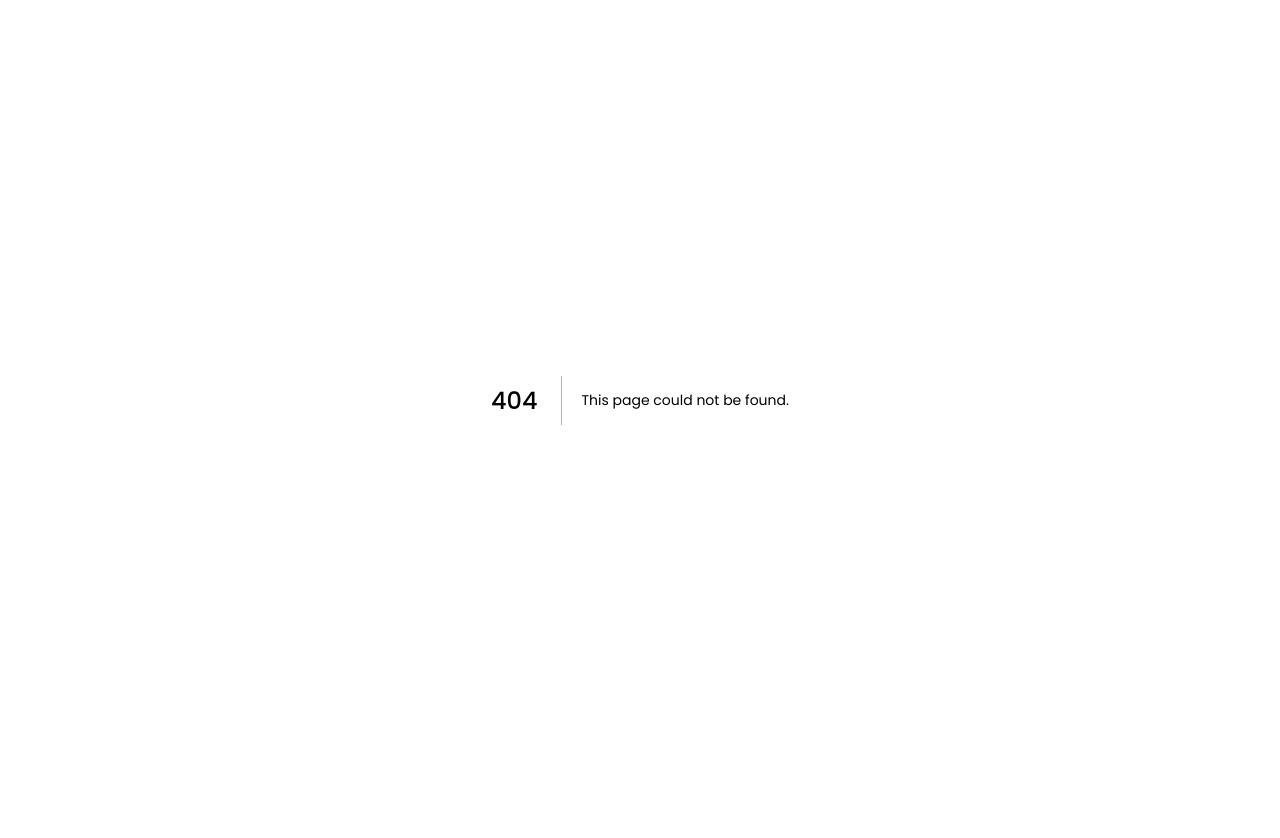
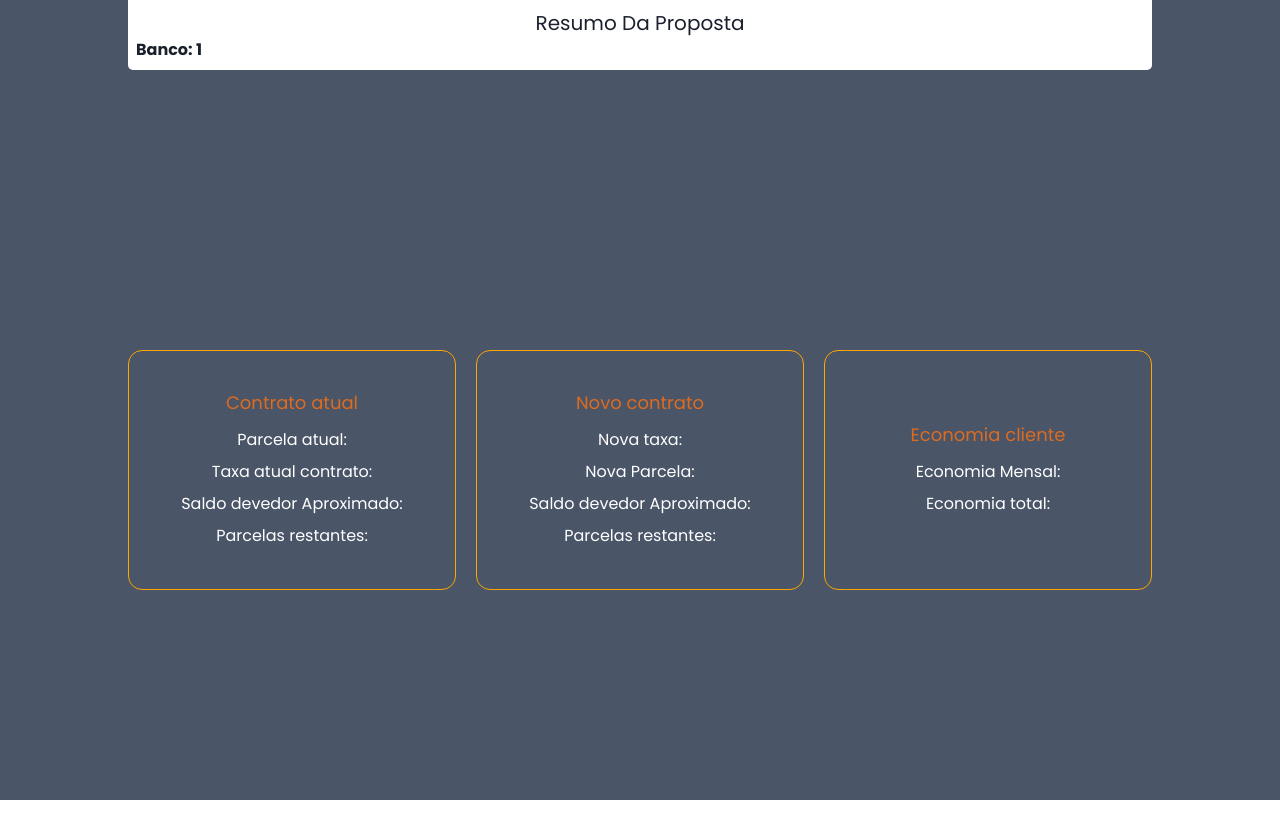
Before and after one commit to qualiconsig/calculadora, a Next.js app: page /calculator/page/1 in a window 1280 px wide. Before the commit this address had no page. Shown: the top 838 px of the page. Before the commit the page ends 800 px from the top, so only its background shows below. Built offline with nearby package versions, Linux system fonts and the light colour scheme.

Commit message:
chore: add pagina resumo

```diff
--- a/src/pages/calculator/index.tsx
+++ b/src/pages/calculator/index.tsx
@@ -135,7 +135,7 @@ export default function Calculadora() {
         setInbursaTax({ formdata: objInbursaPmt });
 
       };
-      console.log(inbursatax)
+      console.log(saldoDev)
 
       const CalculadoraPagBank = () => {
         const taxas = [1.72, 1.70, 1.66, 1.60, 1.56]
@@ -315,7 +315,7 @@ export default function Calculadora() {
                     {portabilidade == true && (
                       <Box color={"white"} w={["100%", "100%"]}>
                         <Text color={"white"}>Portabilidade</Text>
-                        <Port color={"#1c308b"} data={ordenedList}/>
+                        <Port color={"#1c308b"} data={ordenedList} sd={saldoDev} taxa={taxa}/>
                       </Box>
                     )}
                   </Flex>
--- /dev/null
+++ b/src/pages/calculator/page/[slug].tsx
@@ -0,0 +1,74 @@
+import { Box, Flex, Text } from "@chakra-ui/react";
+import { useRouter } from "next/router";
+import { useEffect, useState } from "react";
+
+export default function Resumo () {
+  const router = useRouter()
+  const valRouter = router.query.slug
+
+  const [val, setval] = useState()
+  const [val1, setval1] = useState()
+  const [val2, setval2] = useState()
+  const [val3, setval3] = useState()
+  const [val4, setval4] = useState()
+  const [val5, setval5] = useState()
+  const [val6, setval6] = useState()
+  const [val7, setval7] = useState()
+  const [val8, setval8] = useState()
+
+  const percorrerRota = () => {
+    const per = valRouter?.split('-')
+    setval(per[0]);
+    setval1(per[1]);
+    setval2(per[2]);
+    setval3(per[3]);
+    setval4(per[4]);
+    setval5(per[5]);
+    setval6(per[6]);
+    setval7(per[7]);
+    setval8(per[8]);
+  }
+
+  useEffect(()=>{
+    percorrerRota()
+  },[])
+
+  return (
+    <Flex h={'100vh'}  bg={'gray.600'} >
+      <Box margin={'0 auto'} w={'80vw'}>
+        <Box bg={'white'} p={2} borderBottomRadius={5}>
+          <Text fontSize={'20px'} textAlign={'center'}>Resumo Da Proposta</Text>
+          <Text fontWeight={'bold'}>Banco: {val}</Text>
+        </Box>
+        <Flex gap={5}  h={'100vh'} justifyContent={'space-between'}  align={'center'}>
+
+          <Box borderRadius={'14px'} alignContent={'center'} h={'30%'} w={'35%'} border={'1px solid orange'} p={2}>
+            <Text mb={2} textAlign={'center'}  fontSize={'18px'} color={'orange.500'}>Contrato atual</Text>
+            <Box textAlign={'center'} color={'white'} lineHeight={2}>
+              <Text>Parcela atual: {val2}</Text>
+              <Text>Taxa atual contrato: {val4}</Text>
+              <Text>Saldo devedor Aproximado: {val3}</Text>
+              <Text>Parcelas restantes: {val6}</Text>
+            </Box>
+          </Box>
+          <Box borderRadius={'14px'} alignContent={'center'}  h={'30%'} w={'35%'} border={'1px solid orange'} p={2}>
+            <Text mb={2} textAlign={'center'} fontSize={'18px'} color={'orange.500'}>Novo contrato</Text>
+            <Box textAlign={'center'} lineHeight={2} color={'white'}>
+              <Text>Nova taxa: {val1}</Text>
+              <Text>Nova Parcela: {val5}</Text>
+              <Text>Saldo devedor Aproximado: {val3}</Text>
+              <Text>Parcelas restantes: {val6}</Text>
+            </Box>
+          </Box>
+          <Box borderRadius={'14px'} alignContent={'center'}h={'30%'} w={'35%'} border={'1px solid orange'} p={2}>
+            <Text mb={2} textAlign={'center'}  fontSize={'18px'} color={'orange.500'}>Economia cliente</Text>
+            <Box textAlign={'center'} lineHeight={2} color={'white'}>
+              <Text>Economia Mensal: {val7}</Text>
+              <Text>Economia total: {val8}</Text>
+            </Box>
+          </Box>
+        </Flex>
+      </Box>
+    </Flex>
+  )
+}
```
Also changed, not shown: src/components/refin-port/refin/index.tsx (+9 -2 lines), src/components/calculadora/bankBalance/index.tsx (line endings or trailing spaces).
